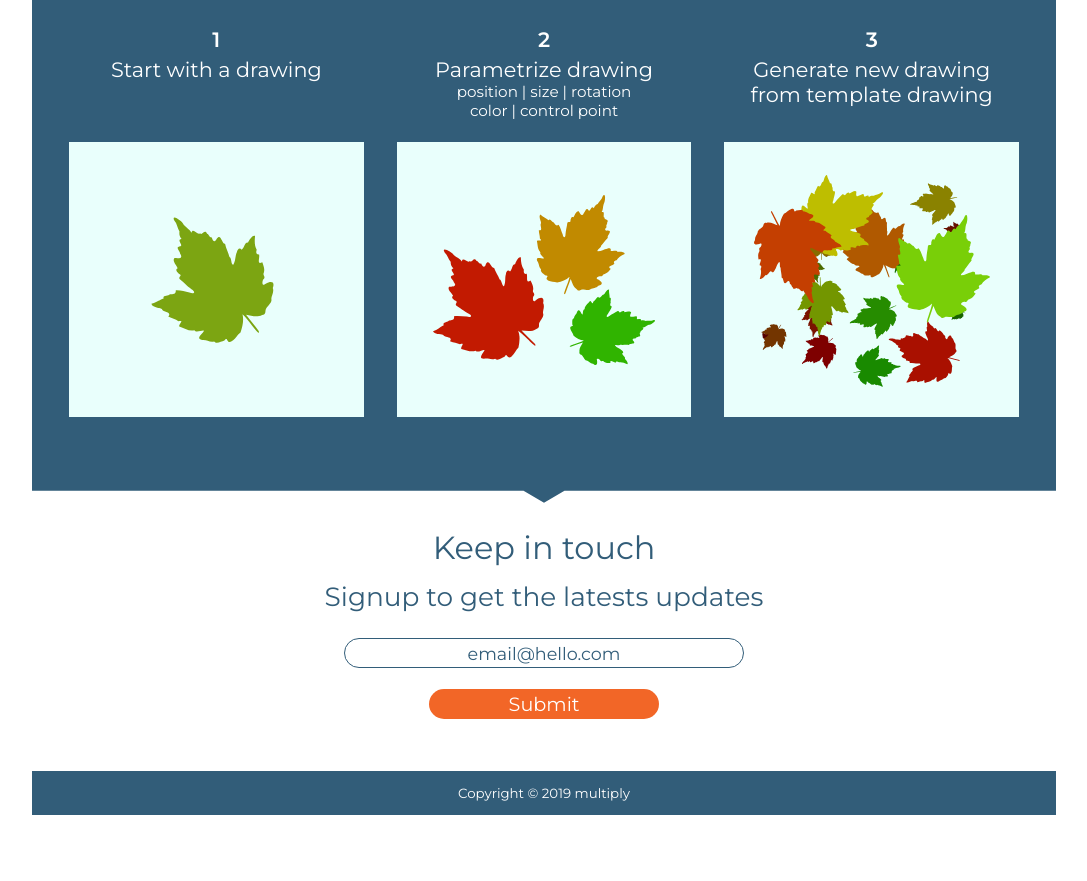
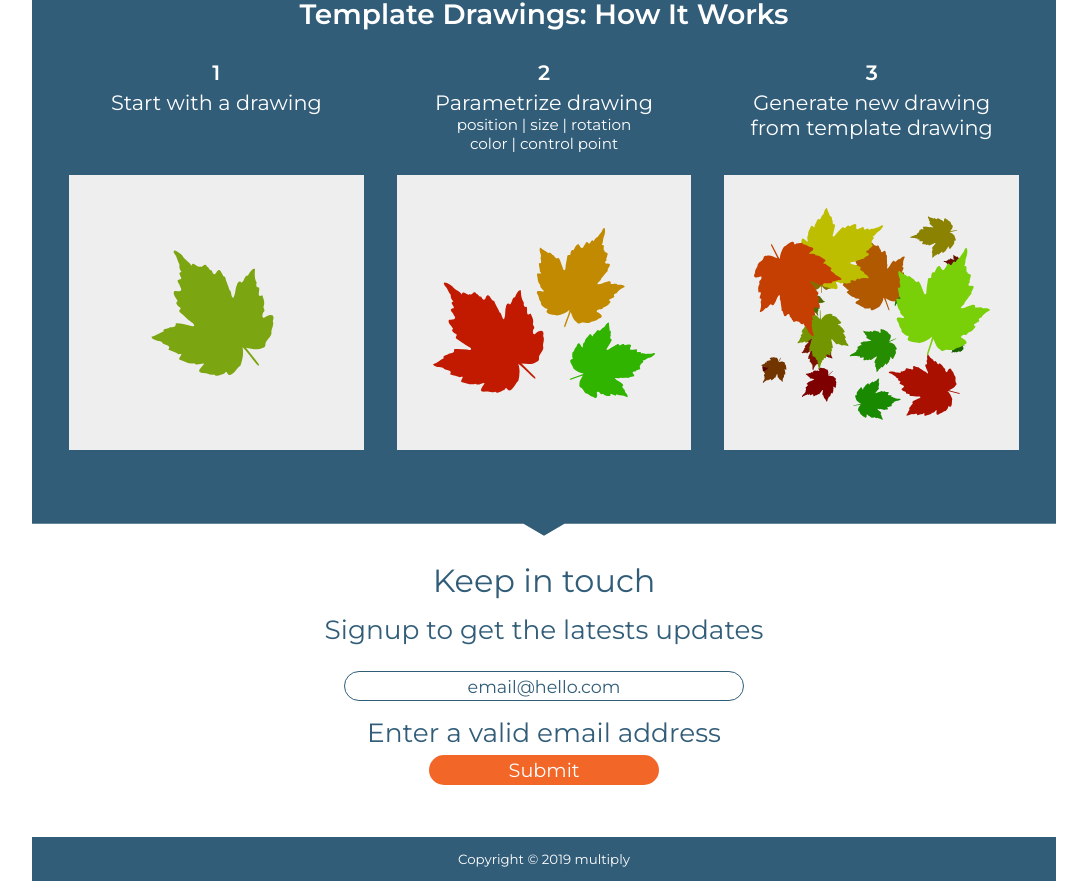
Before and after one commit to alex-alina/multiply-client, a React (Create React App) app: page / in a window 1280 px wide. Shown: the part 935-1816 px from the top of the page, without its empty margins (96-1183 px from the left). Before the commit the page ends 1750 px from the top, so only its background shows below. Built offline with nearby package versions, Linux system fonts and the light colour scheme.

Commit message:
removed browser's email input validation notification

```diff
--- a/src/components/form/SignupForm.css
+++ b/src/components/form/SignupForm.css
@@ -10,6 +10,12 @@
 label {
   font-size: calc(1rem + 0.5vw);
 }
+/* test custom input validation */
+.form-control:valid~.invalid-feedback {display: none;}
+input[type=email]:invalid {
+  border: 2px solid #F26627;
+}
+/* end of test */
 
 .submit-btn {
   margin: 0.5vmax auto 6vmax auto;
--- a/src/components/form/SignupForm.js
+++ b/src/components/form/SignupForm.js
@@ -22,16 +22,23 @@
   render() {
     return (
       <div className="signup-form">
-        <form className="form" onSubmit={this.handleSubmit}>
+        <form className="form" onSubmit={this.handleSubmit} noValidate>
           <label>
             Signup to get the latests updates <br></br>
             <input
+              className="form.control"
               type="email"
               name="email"
               value={this.state.email || ''}
               onChange={this.handleChange}
               placeholder="email@hello.com"
+              minlength="6"
+              maxlength="100"
+              pattern={/^[a-zA-Z0-9.!#$%&'*+/=?^_`{|}~-]+@[a-zA-Z0-9-]+(?:\.[a-zA-Z0-9-]+)*$/}
             />
+            <span className="invalid-feedback">
+              <p className="error-message">Enter a valid email address</p>
+            </span>
           </label>
           <input className="submit-btn" type="submit" value="Submit" />
         </form>
--- a/src/components/howItWorks/HowItWorks.css
+++ b/src/components/howItWorks/HowItWorks.css
@@ -35,7 +35,7 @@
 }
 
 .step-img {
-  background-color: rgb(233, 255, 252);
+  background-color: #efeeee;
 }
 
 .num {
```
